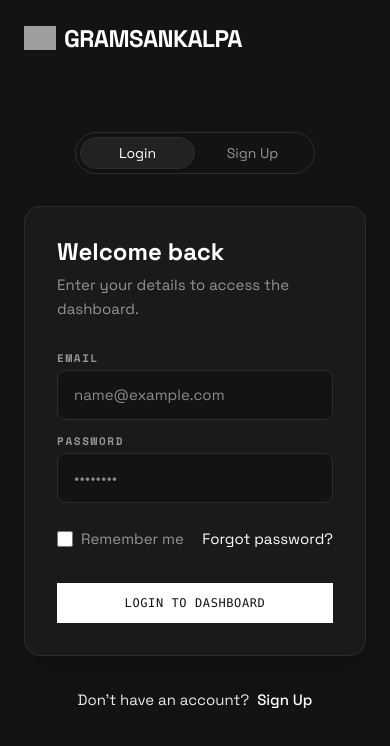
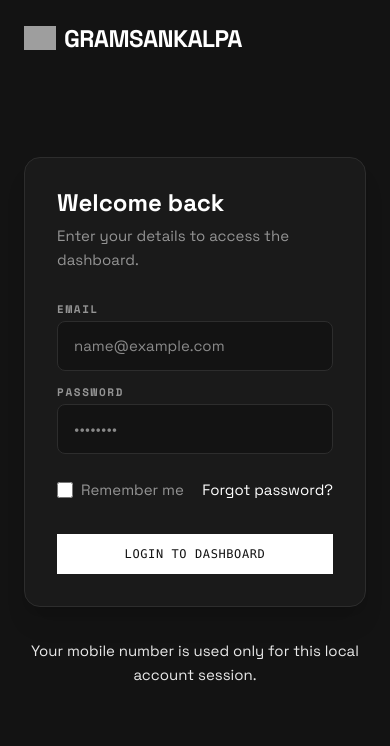
Before and after one commit to laxmangaidhankar/gramsankalpa, a React (Vite) app in the folder client/: page /auth in a window 390 px wide. Shown: the top 746 px of the page. Built offline with nearby package versions, Linux system fonts and the light colour scheme; grey boxes are pictures that could not be loaded.

Commit message:
fix: user authentication flow locally with mobile no and pin

```diff
--- a/client/src/pages/AuthPages.jsx
+++ b/client/src/pages/AuthPages.jsx
@@ -1,62 +1,14 @@
-import React, { useState, useEffect } from 'react';
-import { useSearchParams } from 'react-router-dom';
+import React from 'react';
 import { AuthLayout } from '../components/auth/AuthLayout';
 import { LoginForm } from '../components/auth/LoginForm';
-import { SignupForm } from '../components/auth/SignupForm';
-import { AnimatePresence } from 'framer-motion';
-import { useTranslation } from 'react-i18next';
 
 export const AuthPage = () => {
-  const [searchParams] = useSearchParams();
-  const modeParam = searchParams.get('mode');
-  const [isLogin, setIsLogin] = useState(modeParam !== 'signup');
-  const { t } = useTranslation();
-
-  useEffect(() => {
-    const timer = setTimeout(() => {
-      setIsLogin(modeParam !== 'signup');
-    }, 0);
-    return () => clearTimeout(timer);
-  }, [modeParam]);
-
   return (
     <AuthLayout>
-      <div className="flex flex-col items-center w-full">
-        <div className="bg-canvas-black border border-surface-border rounded-full p-1 mb-8 inline-flex relative w-full max-w-60">
-          <div
-            className="absolute top-1 bottom-1 w-[calc(50%-4px)] bg-surface-elevated rounded-full transition-transform duration-300 shadow-sm border border-surface-border"
-          ></div>
-          <button
-            className={`flex-1 py-1.5 text-sm font-grotesk z-10 transition-colors ${isLogin ? 'text-text-primary' : 'text-text-secondary'}`}
-            onClick={() => setIsLogin(true)}
-          >
-            {t('auth.login', 'Login')}
-          </button>
-          <button
-            className={`flex-1 py-1.5 text-sm font-grotesk z-10 transition-colors ${!isLogin ? 'text-text-primary' : 'text-text-secondary'}`}
-            onClick={() => setIsLogin(false)}
-          >
-            {t('auth.signup', 'Sign Up')}
-          </button>
-        </div>
-
-        <div className="w-full relative min-h-100">
-          <AnimatePresence mode="wait">
-            {isLogin ? (
-              <LoginForm key="login" />
-            ) : (
-              <SignupForm key="signup" />
-            )}
-          </AnimatePresence>
-        </div>
+      <div className="w-full">
+        <LoginForm />
         <p className="text-body text-text-muted text-sm mt-8 text-center">
-          {isLogin ? t('auth.no_account', "Don't have an account?") : t('auth.has_account', "Already have an account?")}
-          <button
-            className="text-text-primary hover:text-brand-mint transition-colors ml-2 font-medium"
-            onClick={() => setIsLogin(!isLogin)}
-          >
-            {isLogin ? t('auth.signup', 'Sign up') : t('auth.login', 'Login')}
-          </button>
+          Your mobile number is used only for this local account session.
         </p>
       </div>
     </AuthLayout>
```
